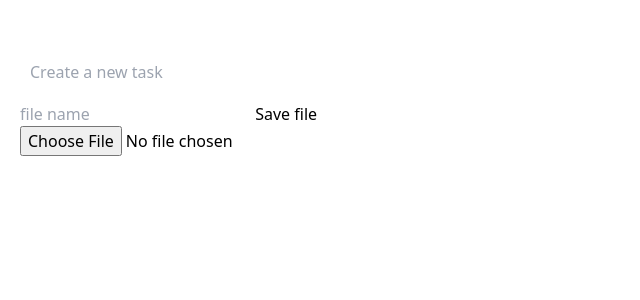
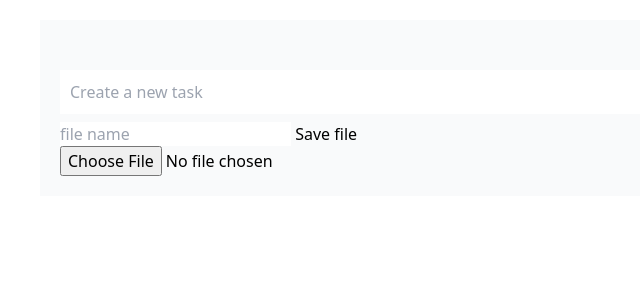
Before and after one commit to ImalKesara/TodoList_app-V2, a Svelte app: page / in a window 1280 px wide. Shown: the top 300 px of the page, without its empty margins (0-640 px from the left). Built offline with nearby package versions, Linux system fonts and the light colour scheme.

Commit message:
body tag

```diff
--- a/src/App.svelte
+++ b/src/App.svelte
@@ -17,7 +17,6 @@
 	let items:Task[] =[];
 
 	const onTaskEdit = (e)=>{
-
 		modals.editask.data = structuredClone(e.detail);
 		modals.editask.visible = true;
 	}
@@ -54,8 +53,7 @@
 
 </script>
 
-
-
+<body>
 	<div class="card" >
 		<!-- Edit pop menu -->
 		<EditTaskModal visible = {modals.editask.visible} data = {modals.editask.data} on:save={onTaskSavebtn} on:close={onClose} />
@@ -66,3 +64,10 @@
 
 		<Taskio bind:items= {items} />
 	</div>
+</body>
+
+<style>
+	body{
+		@apply bg-gray-50 p-5;
+	}
+</style>
```
Lines whose indentation alone changed are shown as unchanged.
